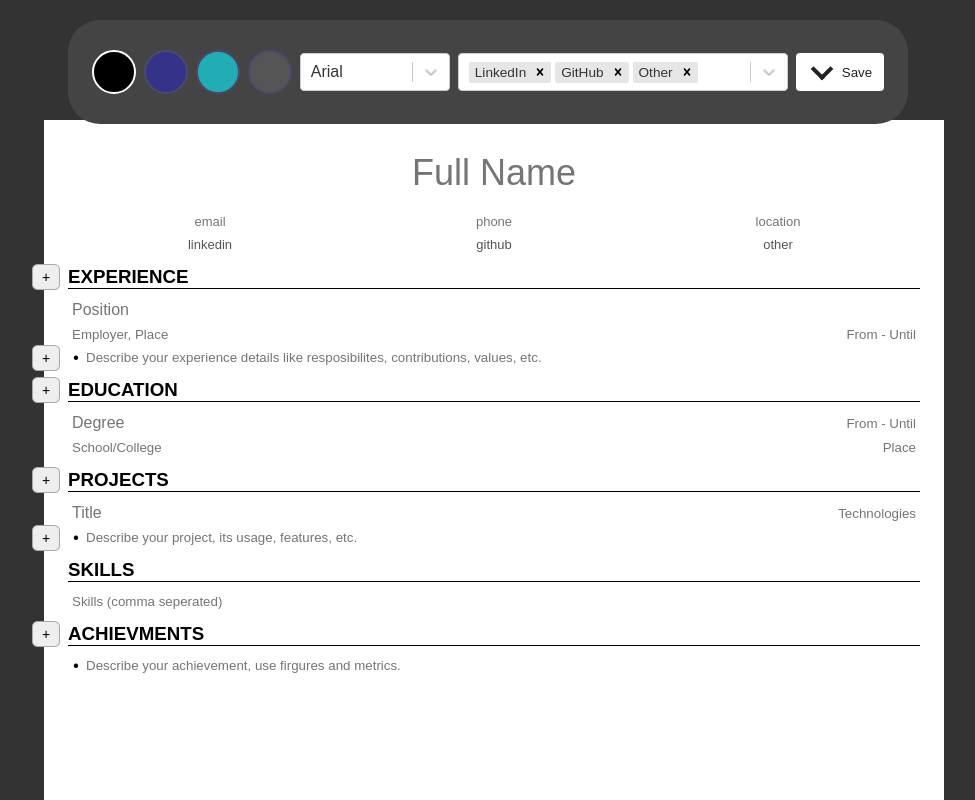
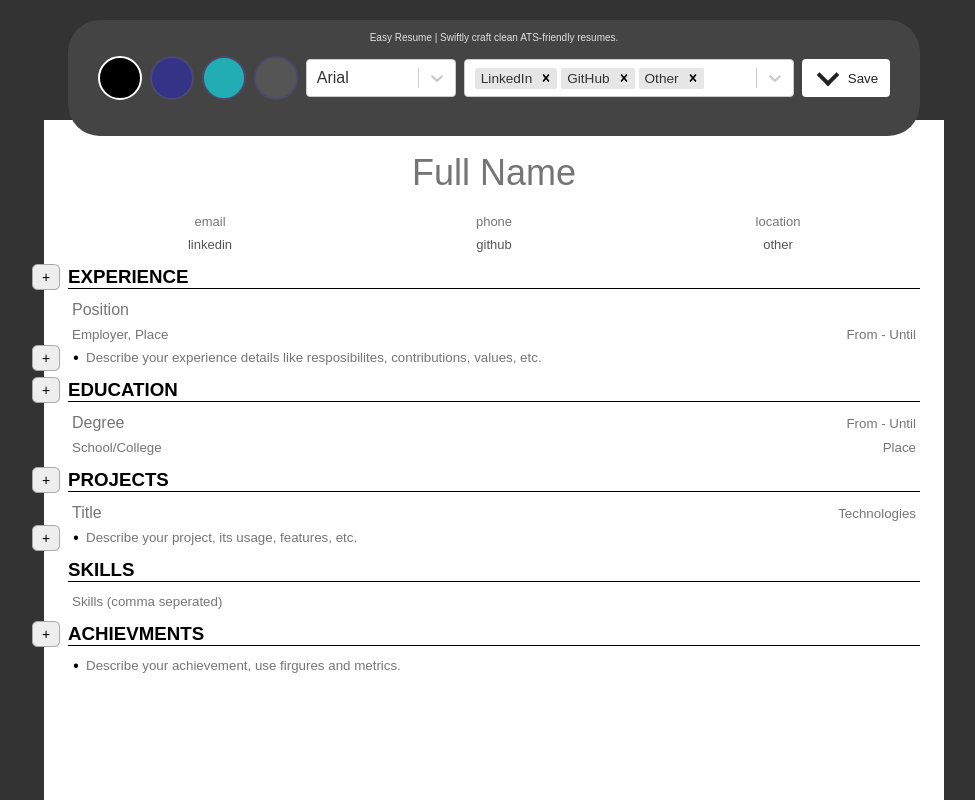
Before and after one commit to k2maan/easy-resume, a React (Vite) app: page / in a window 1280 px wide. Shown: the top 800 px of the page, without its empty margins (146-1121 px from the left). Built offline with nearby package versions, Linux system fonts and the light colour scheme.

Commit message:
Fixed: indentation issue

```diff
--- a/src/App.css
+++ b/src/App.css
@@ -35,13 +35,23 @@ select {
   align-items: center;
   gap: 8px;
   width: 780px;
-	padding: 30px;
+  padding: 36px;
   border-radius: 32px;
   background-color: #444;
   top: 20px;
   position: fixed;
   z-index: 100;
   overflow: visible
+}
+
+.title {
+  color: #e1e1e1;
+  left: 50%;
+  transform: translateX(-50%);
+  top: 22px;
+  position: fixed;
+  z-index: 101;
+  font-size: 10px;
 }
 
 input,
@@ -219,8 +229,6 @@ textarea {
   }
 }
 
-
-
 .button-colour {
   display: inline-block;
   padding: 20px 20px;
--- a/src/components/Layout.jsx
+++ b/src/components/Layout.jsx
@@ -44,6 +44,11 @@ function Layout(props) {
 
   return (
     <div className="container">
+      <div className="title">
+        <p>
+          Easy Resume | Swiftly craft clean ATS-friendly resumes.
+        </p>
+      </div>
       <div className='customiser'>
         <button style={{ border: color === '#000' ? '2px solid white' : '2px solid #4b4a6c' }} className='button-colour black' onClick={() => setColor('#000')}></button>
         <button style={{ border: color === '#353387' ? '2px solid white' : '2px solid #4b4a6c' }} className='button-colour blue' onClick={() => setColor('#353387')}></button>
```
Also changed, not shown: src/components/Achievements.jsx (indentation only), src/components/Experience.jsx (indentation only), src/components/Header.jsx (indentation only), src/components/Skills.jsx (indentation only). Lines whose indentation alone changed are shown as unchanged.
